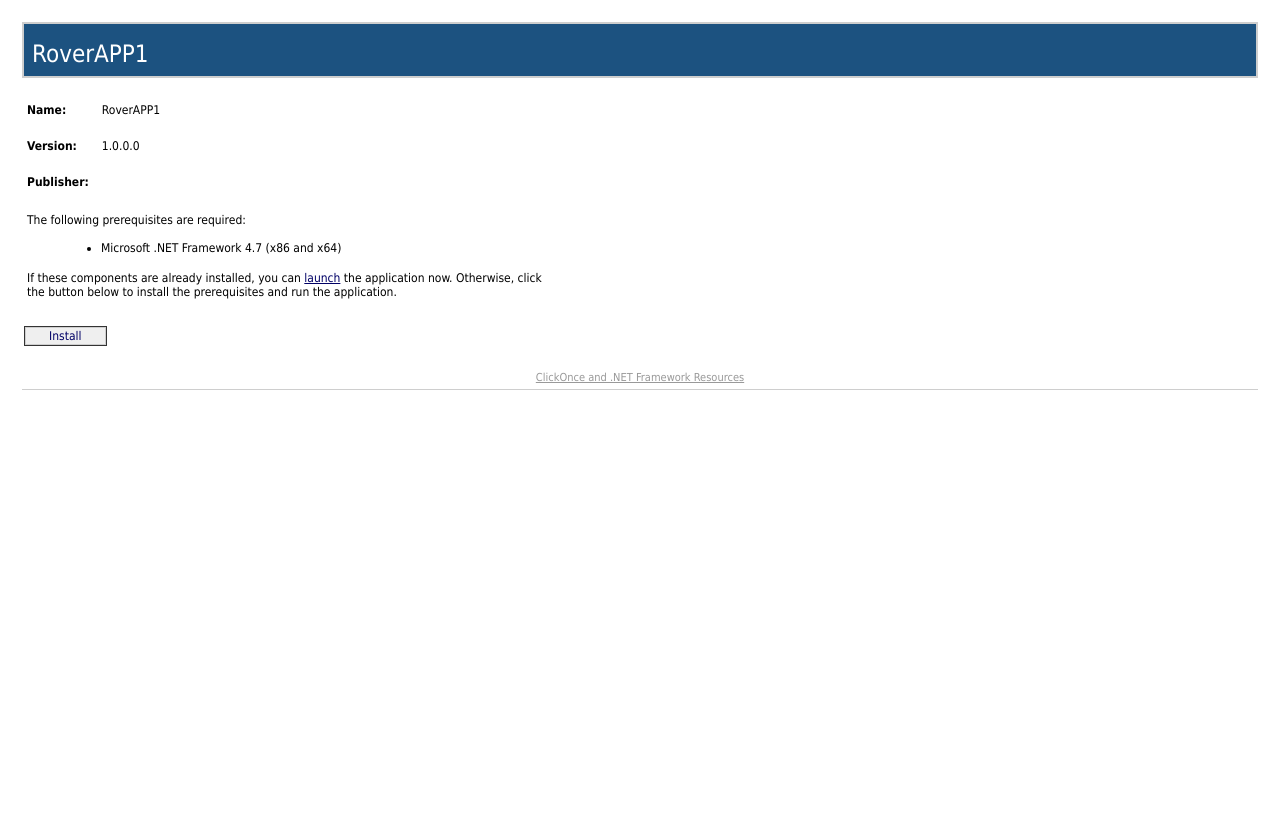
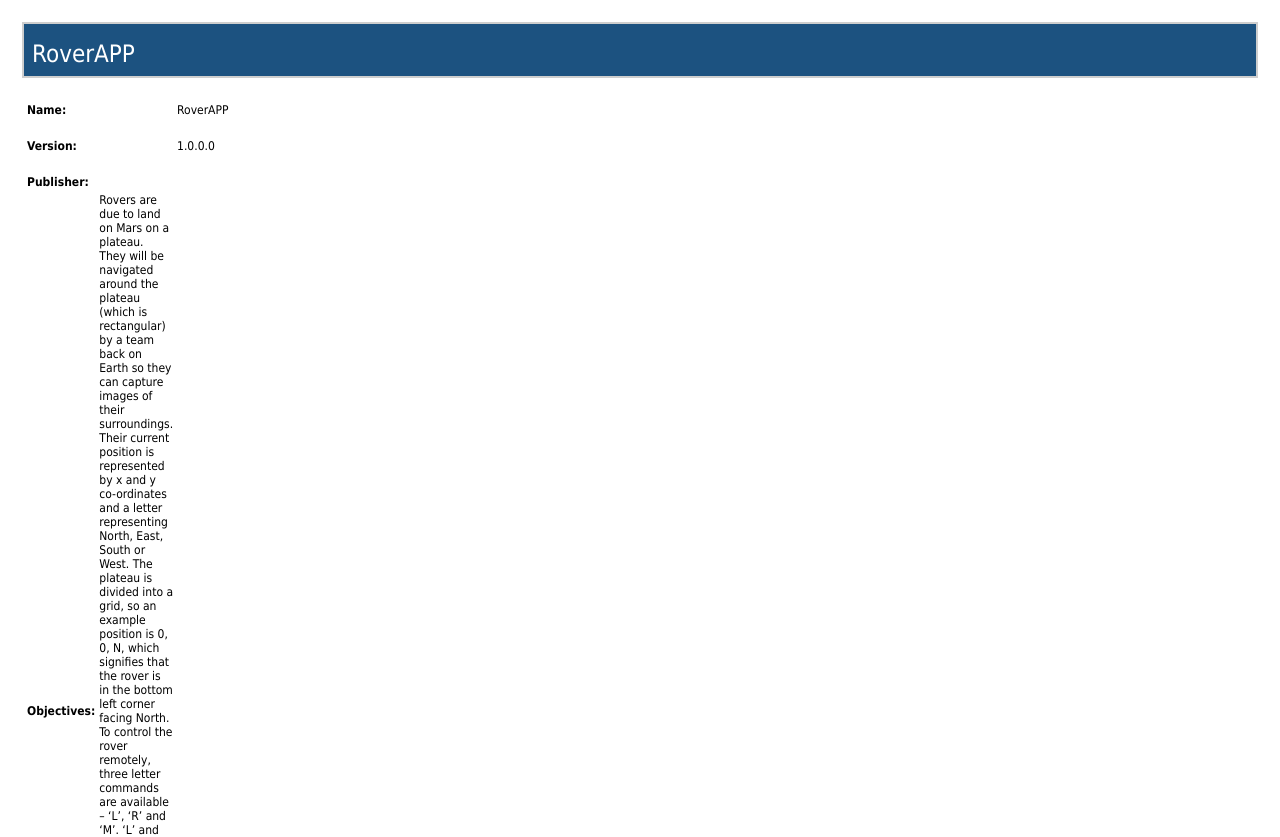
Before and after one commit to shesinamuhammed/RoverAPP, a plain HTML site: page index.html in a window 1280 px wide. Shown: the top 837 px of the page. Before the commit the page ends 800 px from the top, so only its background shows below. Drawn offline with Linux system fonts and the light colour scheme.

Commit message:
Update and rename Index.html to index.html

```diff
--- a/Index.html
+++ b/index.html
@@ -1,6 +1,6 @@
 <HTML>
   <HEAD>
-    <TITLE>RoverAPP1</TITLE>
+    <TITLE>RoverAPP</TITLE>
     <META HTTP-EQUIV="Content-Type" CONTENT="text/html; charset=utf-8" />
     <STYLE TYPE="text/css">
 <!--
@@ -118,7 +118,11 @@ function CompareVersions(v1, v2)
     <TABLE WIDTH="100%" CELLPADDING="0" CELLSPACING="2" BORDER="0">
 
 <!-- Begin Banner -->
-<TR><TD><TABLE CELLPADDING="2" CELLSPACING="0" BORDER="0" BGCOLOR="#cecece" WIDTH="100%"><TR><TD><TABLE BGCOLOR="#1c5280" WIDTH="100%" CELLPADDING="0" CELLSPACING="0" BORDER="0"><TR><TD CLASS="Banner" /></TR><TR><TD CLASS="Banner"><SPAN CLASS="BannerTextCompany" /></TD></TR><TR><TD CLASS="Banner"><SPAN CLASS="BannerTextApplication">RoverAPP1</SPAN></TD></TR><TR><TD CLASS="Banner" ALIGN="RIGHT" /></TR></TABLE></TD></TR></TABLE></TD></TR>
+<TR><TD><TABLE CELLPADDING="2" CELLSPACING="0" BORDER="0" BGCOLOR="#cecece" WIDTH="100%">
+  <TR><TD><TABLE BGCOLOR="#1c5280" WIDTH="100%" CELLPADDING="0" CELLSPACING="0" BORDER="0">
+    <TR><TD CLASS="Banner" /></TR><TR><TD CLASS="Banner"><SPAN CLASS="BannerTextCompany" />
+    </TD></TR><TR><TD CLASS="Banner"><SPAN CLASS="BannerTextApplication">RoverAPP</S
+    </TR><TR><TD CLASS="Banner" ALIGN="RIGHT" /></TR></TABLE></TD></TR></TABLE></TD></TR>
 <!-- End Banner -->
 
 
@@ -126,7 +130,21 @@ function CompareVersions(v1, v2)
 <TR><TD ALIGN="LEFT"><TABLE CELLPADDING="2" CELLSPACING="0" BORDER="0" WIDTH="540"><TR><TD WIDTH="496">
 
 <!-- Begin AppInfo -->
-<TABLE><TR><TD COLSPAN="3">&nbsp;</TD></TR><TR><TD><B>Name:</B></TD><TD WIDTH="5"><SPACER TYPE="block" WIDTH="10" /></TD><TD>RoverAPP1</TD></TR><TR><TD COLSPAN="3">&nbsp;</TD></TR><TR><TD><B>Version:</B></TD><TD WIDTH="5"><SPACER TYPE="block" WIDTH="10" /></TD><TD>1.0.0.0</TD></TR><TR><TD COLSPAN="3">&nbsp;</TD></TR><TR><TD><B>Publisher:</B></TD><TD WIDTH="5"><SPACER TYPE="block" WIDTH="10" /></TD><TD /></TR><tr><td colspan="3">&nbsp;</td></tr></TABLE>
+<TABLE><TR><TD COLSPAN="3">&nbsp;</TD></TR><TR><TD><B>Name:</B></TD><TD WIDTH="5"><SPACER TYPE="block" WIDTH="10" /></TD><TD>RoverAPP
+  </TD></TR><TR><TD COLSPAN="3">&nbsp;</TD></TR><TR><TD><B>Version:</B></TD><TD WIDTH="5"><SPACER TYPE="block" WIDTH="10" /></TD>
+  <TD>1.0.0.0</TD></TR><TR><TD COLSPAN="3">&nbsp;</TD></TR><TR><TD><B>Publisher:</B></TD><TD WIDTH="5"><SPACER TYPE="block" WIDTH="10" /></TD>
+  <TD /></TR>
+  <TR><TD><B>Objectives:</B></TD><TD WIDTH="5">Rovers are due to land on Mars on a plateau. They will be navigated around the plateau (which is rectangular) by a team back on Earth so they can capture images of their surroundings.
+
+Their current position is represented by x and y co-ordinates and a letter representing North, East, South or West. The plateau is divided into a grid, so an example position is 0, 0, N, which signifies that the rover is in the bottom left corner facing North.
+
+To control the rover remotely, three letter commands are available – ‘L’, ‘R’ and ‘M’. ‘L’ and ‘R’ commands make the rover spin 90 degrees left or right respectively without moving forward. The ‘M’ command makes the rover move forward one grid point in the same direction it is already pointing.
+
+Assume that the square directly North from (x, y) is (x, y+1) and the lower left co-ordinates are 0,0. <SPACER TYPE="block" WIDTH="10" /></TD>
+  <TD /></TR>
+
+
+  <tr><td colspan="3">&nbsp;</td></tr></TABLE>
 <!-- End AppInfo -->
 
 
```
